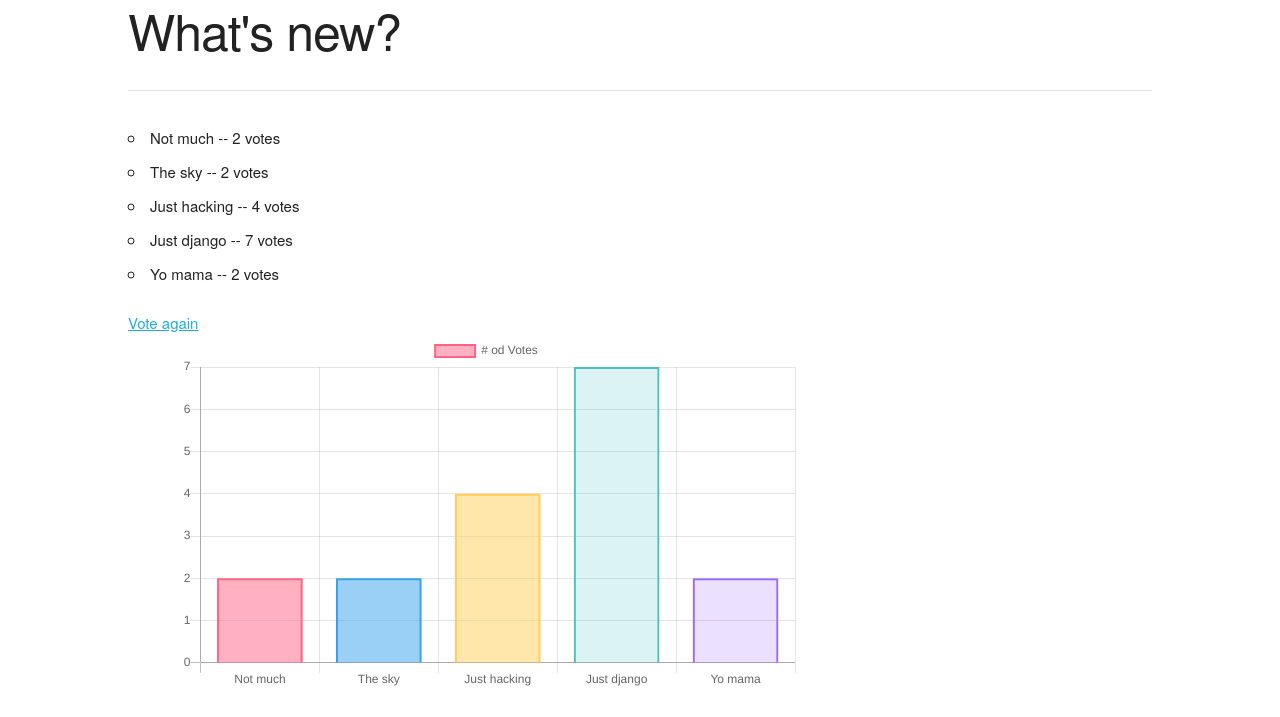
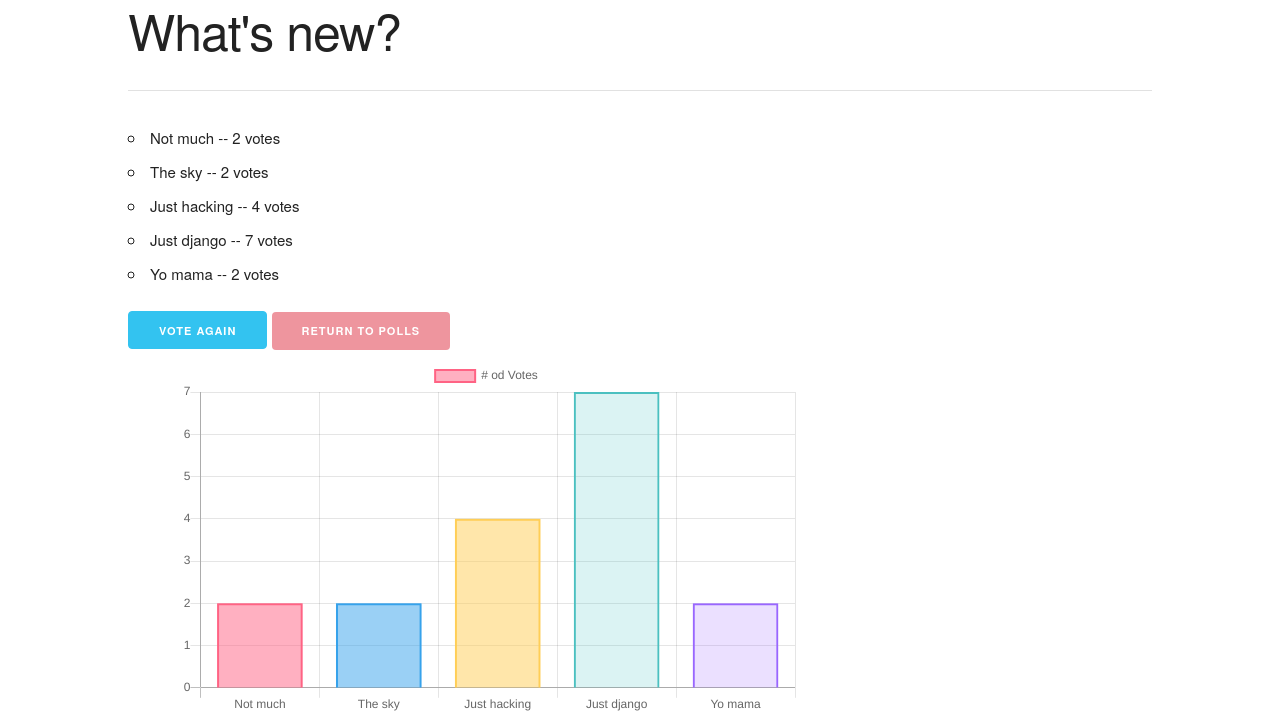
Before and after one commit to mechEngineer/DjangoPols, a Django app: page /polls/1/results/ in a window 1280 px wide. Shown: the top 717 px of the page. Run offline with Django 3.2, Linux system fonts and the light colour scheme; data comes from the database, SQL or seed files in the repository; both versions use the stored data as it was after the commit; some libraries are stand-ins or nearby versions.

Commit message:
Added button to Polls

```diff
--- a/djangoPols/polls/templates/polls/result.html
+++ b/djangoPols/polls/templates/polls/result.html
@@ -10,7 +10,8 @@
     {% endfor %}
     </ul>
 
-    <a href=" {% url 'polls:detail' question.id %} "> Vote again</a>
+    <a href=" {% url 'polls:detail' question.id %} " class="button button-primary"> Vote again</a>
+    <a href=" {% url 'polls:detail' question.id %} " class="button button-red"> Return to polls</a>
 
 
     <div class="chart-container" >
```
Also changed, not shown: djangoPols/db.sqlite3.
